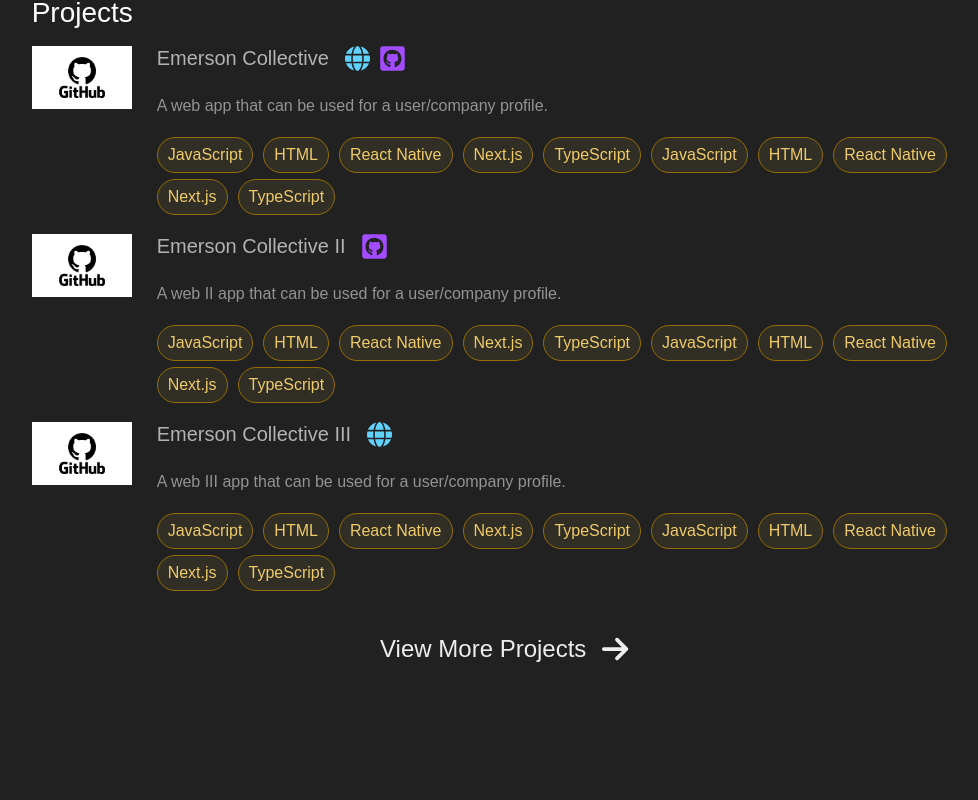
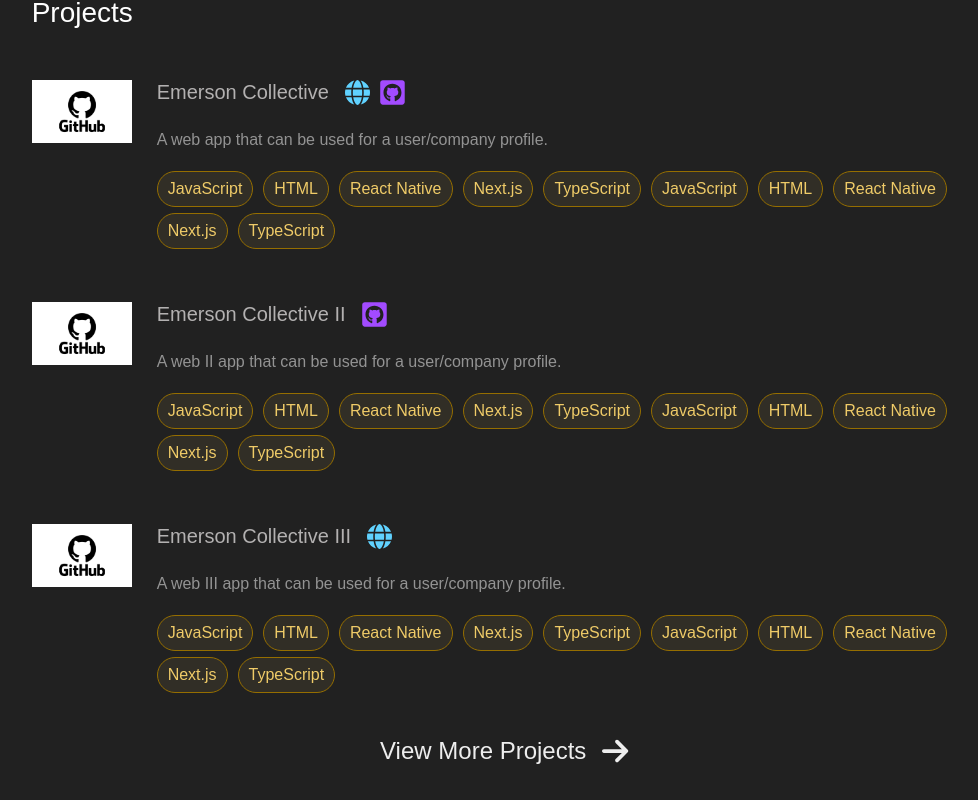
Before and after one commit to fceja/fceja.com_v2, a React (Vite) app: page / in a window 1280 px wide. Shown: the part 745-1545 px from the top of the page, without its empty margins (279-1257 px from the left). Before the commit the page ends 1443 px from the top, so only its background shows below. Built offline with nearby package versions, Linux system fonts and the light colour scheme.

Commit message:
add glass effect on hover

```diff
--- a/src/scss/common/components/Spotlight.scss
+++ b/src/scss/common/components/Spotlight.scss
@@ -1,7 +1,5 @@
 .spotlight {
-  background: radial-gradient(600px at 50% 50%,
-      rgba(216, 29, 29, 0.12),
-      transparent 75%);
+  background: radial-gradient(600px at 50% 50%, rgba(150, 150, 150, 0.063), transparent 75%);
   pointer-events: none;
   transform: translate(-50%, -50%);
   transition: opacity 0.3s ease;
--- a/src/scss/components/home/PinnedProjectCardList.scss
+++ b/src/scss/components/home/PinnedProjectCardList.scss
@@ -1,3 +1,5 @@
+@import "@scss/Global.scss";
+
 .home-proj {
     &-title-link {
         text-decoration: none;
@@ -22,3 +24,20 @@
 .home-proj-img {
     object-fit: cover;
 }
+
+@media (min-width: $breakpoint-lg) {
+    [id^="home-proj-card-"] {
+        &:hover {
+            background: rgba(146, 146, 146, 0.1);
+            border-radius: 10px;
+            padding: 10px;
+            border: 1px solid rgba(91, 91, 91, 0.337);
+            box-shadow:
+                0 2px 1px rgba(0, 0, 0, 0.09),
+                0 4px 2px rgba(0, 0, 0, 0.09),
+                0 8px 4px rgba(0, 0, 0, 0.09),
+                0 16px 8px rgba(0, 0, 0, 0.09),
+                0 32px 16px rgba(0, 0, 0, 0.09);
+        }
+    }
+}
--- a/src/ts/components/home/PinnedProjectCardsList.tsx
+++ b/src/ts/components/home/PinnedProjectCardsList.tsx
@@ -21,7 +21,9 @@ const PinnedProjectCardsList = () => {
                     <div
                         key={`home-proj-card-${i}`}
                         id={`home-proj-card-${i}`}
-                        className={"mt-3 d-md-flex flex-md-row-reverse"}>
+                        className={"d-md-flex flex-md-row-reverse"}
+                        style={{ margin: "50px 0 0 0" }}
+                    >
                         <div className="home-proj-details">
                             <div className="home-proj-header d-flex flex-wrap">
                                 <a
```
